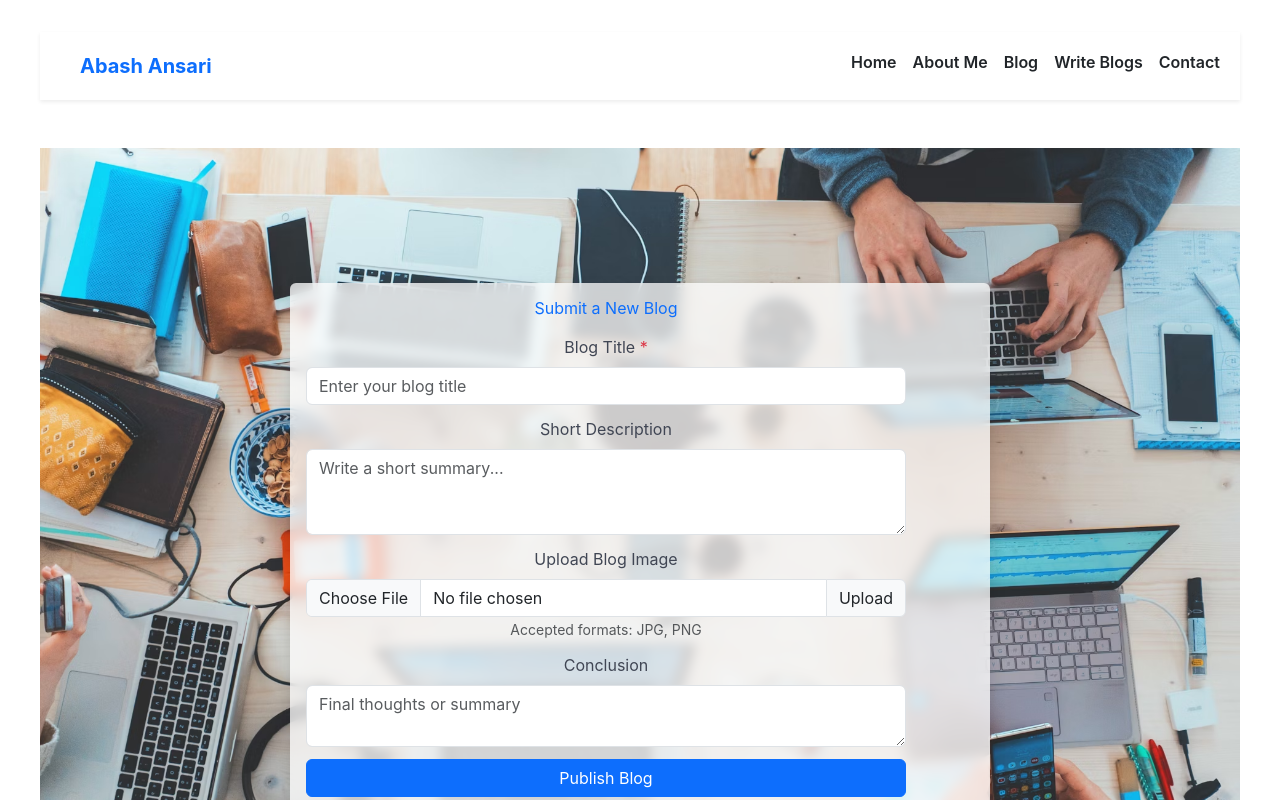
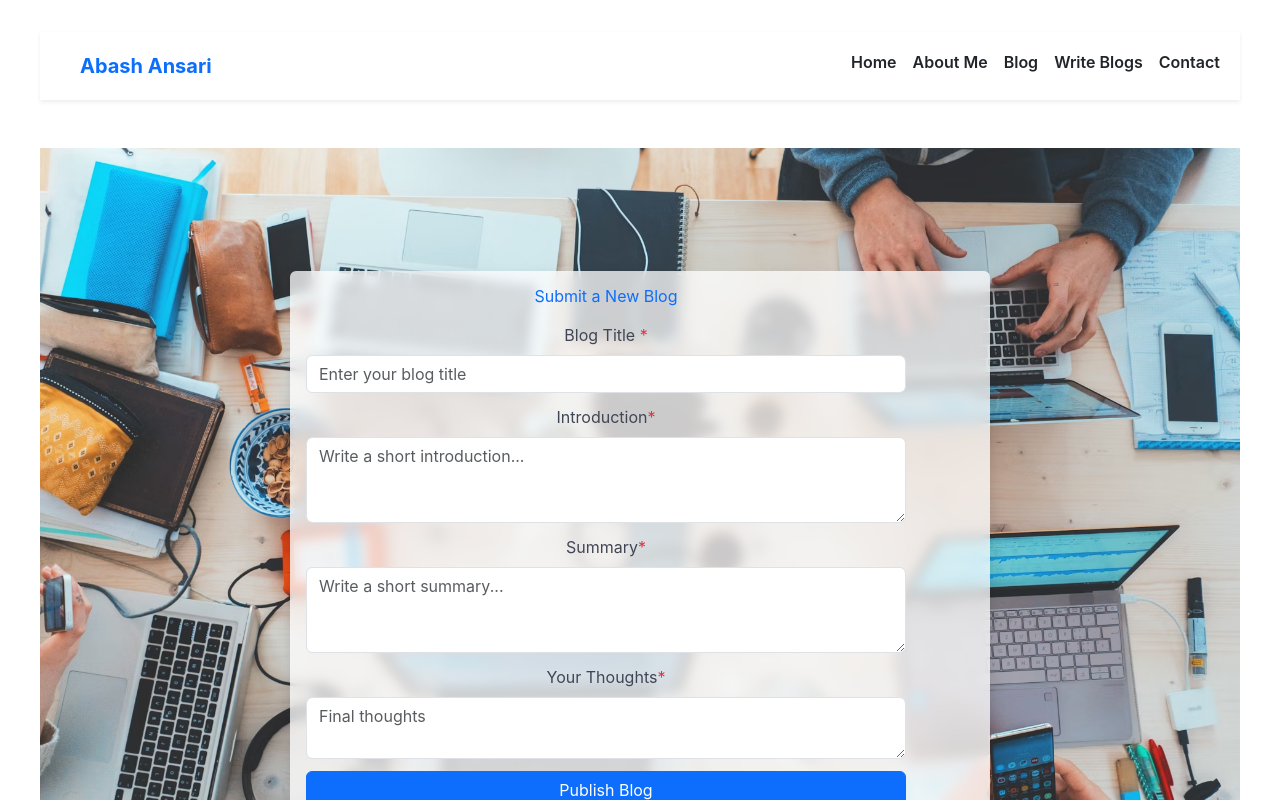
Before and after one commit to Abashansari/Blog-App, a React (Vite) app: page /write in a window 1280 px wide. Shown: the top 800 px of the page. Built offline with nearby package versions, Linux system fonts and the light colour scheme; some icons are missing.

Commit message:
update lable's name & added "*" to all label

```diff
--- a/src/components/Form.jsx
+++ b/src/components/Form.jsx
@@ -14,22 +14,18 @@ export default function Form() {
                     </div>
 
                     <div className="mb-3">
-                        <label htmlFor="inputDescription" className="form-label">Short Description</label>
+                        <label htmlFor="inputDescription" className="form-label">Introduction<span className='text-danger'>*</span></label>
+                        <textarea className="form-control" id="inputDescription" rows="3" placeholder="Write a short introduction..."></textarea>
+                    </div>
+
+                    <div className="mb-3">
+                        <label htmlFor="inputDescription" className="form-label">Summary<span className='text-danger'>*</span></label>
                         <textarea className="form-control" id="inputDescription" rows="3" placeholder="Write a short summary..."></textarea>
                     </div>
 
                     <div className="mb-3">
-                        <label className="form-label d-block">Upload Blog Image</label>
-                        <div className="input-group">
-                            <input type="file" className="form-control" id="inputImage" accept='.jpg, .jpeg, .png' />
-                            <label className="input-group-text" htmlFor="inputImage">Upload</label>
-                        </div>
-                        <small className="form-text text-muted">Accepted formats: JPG, PNG</small>
-                    </div>
-
-                    <div className="mb-3">
-                        <label htmlFor="inputConclusion" className="form-label">Conclusion</label>
-                        <textarea className="form-control" id="inputConclusion" rows="2" placeholder="Final thoughts or summary"></textarea>
+                        <label htmlFor="inputConclusion" className="form-label">Your Thoughts<span className='text-danger'>*</span></label>
+                        <textarea className="form-control" id="inputConclusion" rows="2" placeholder="Final thoughts"></textarea>
                     </div>
 
                     <button type="submit" className="btn btn-primary w-100">Publish Blog</button>
```
